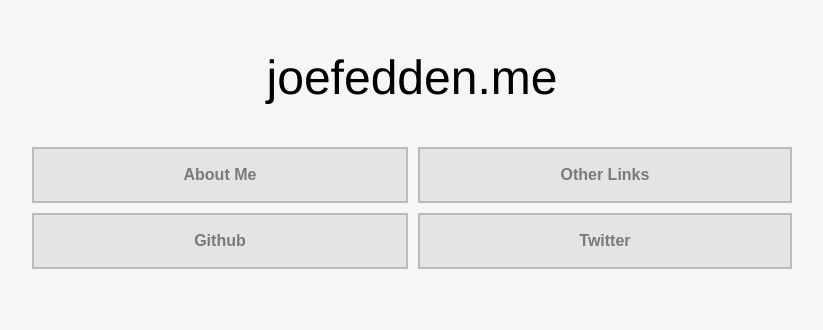
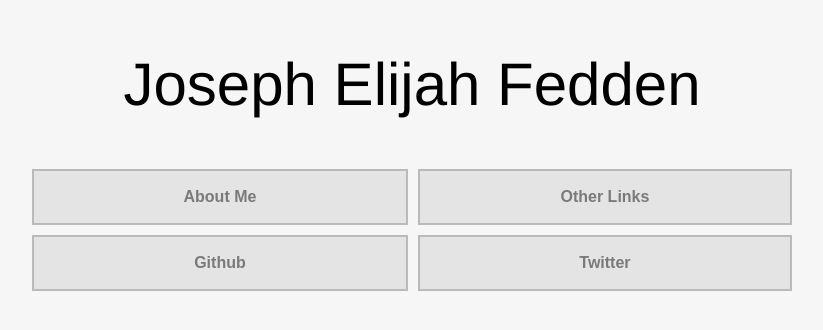
Before and after one commit to joefedden/joefedden.me, a plain HTML site: page index.html in a window 1280 px wide. Shown: the whole page, without its empty margins (228-1051 px from the left). Drawn offline with nearby package versions, Linux system fonts and the light colour scheme.

Commit message:
Changed title

```diff
--- a/index.html
+++ b/index.html
@@ -9,7 +9,7 @@
         <script src="js/script.js"></script>
     </head>
     <body>
-        <h1>joefedden.me</h1>
+        <h1>Joseph Elijah Fedden</h1>
         <div class="infoTable">
         	<div class="row">
         		<div class="cell" id="about">
--- a/style.css
+++ b/style.css
@@ -8,7 +8,7 @@
 
 h1 {
 	font-weight: normal;
-	font-size: 36pt;
+	font-size: 60px;
 	font-family: Helvetica, sans-serif;
 	text-align: center;
 }
```
